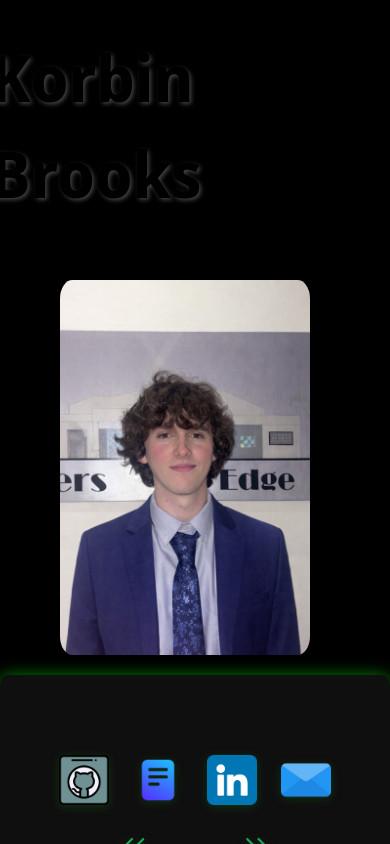
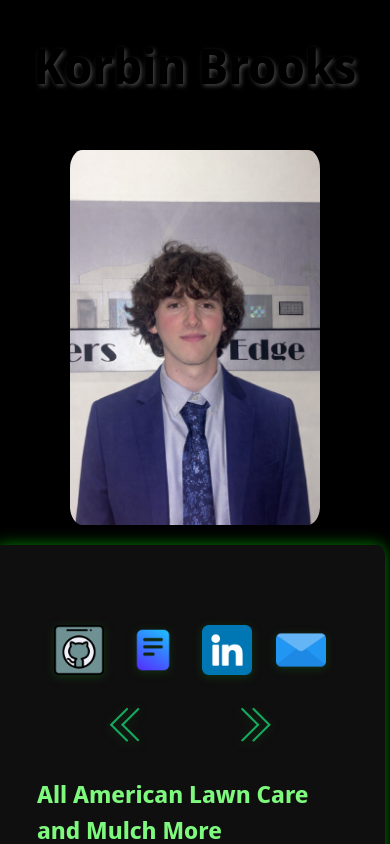
Before and after one commit to Korbanzo/Portfolio, a React (Vite) app: page / in a window 390 px wide. Shown: the top 844 px of the page. Built offline with nearby package versions, Linux system fonts and the light colour scheme; no server answers; a web font is replaced by a local one.

Commit message:
Updating media tag

```diff
--- a/src/App.jsx
+++ b/src/App.jsx
@@ -30,7 +30,7 @@ function App() {
       <ToolBar/>
       <WeatherBackground weather={weather}/>
 
-      <div style={{ display: 'flex', flexDirection: 'row', flexWrap: 'wrap', width: '100vw', justifyContent: 'space-evenly', alignItems: 'center' }}>
+      <div style={{ display: 'flex', flexDirection: 'row', flexWrap: 'wrap', justifyContent: 'space-evenly', alignItems: 'center' }}>
         <div style={{display: 'flex', flexDirection: 'column', width: 'fit-content', alignItems: 'center'}}>
           <div className="nameplate">Korbin Brooks</div>
           <div className="description">Passionate to create websites and software that makes the world of technology a better place </div>
--- a/src/index.css
+++ b/src/index.css
@@ -206,13 +206,18 @@ body {
   max-width: 400px;
 }
 
-@media (max-width: 480px) {
+@media (max-width: 1060px) {
   .pfp {
     width: 250px;
+  }
+
+  .nameplate {
+    font-size: 3rem;
   }
 
   .description {
     text-align: center;
     width: 420px;
+    font-size: .8rem;
   }
 }
```
